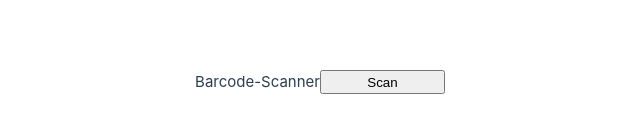
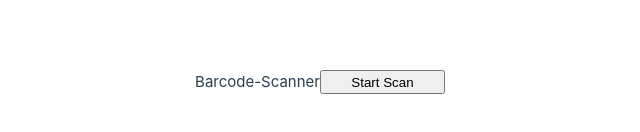
Before and after one commit to XIMajesty/barcodescanner, a Vue app: page / in a window 1280 px wide. Shown: the part 318-450 px from the top of the page, without its empty margins (320-960 px from the left). Built offline with nearby package versions, Linux system fonts and the light colour scheme; the HTML template or start-up script is replaced by a standard one.

Commit message:
BaseTest

```diff
--- a/src/App.vue
+++ b/src/App.vue
@@ -1,6 +1,6 @@
 <template>
   <header>Barcode-Scanner</header>
-  <button @click="toggleKamera">Scan</button>
+  <button @click="toggleKamera">Start Scan</button>
   <p v-if="successTest">  Gescannt</p>
   <StreamBarcodeReader
     @decode="onDecode"
@@ -25,7 +25,7 @@ export default {
   methods: {
     onDecode(text) {
       console.log(`Decode text from QR code is ${text}`)
-      decodedText = text
+      this.decodedText = text
     },
     onLoaded() {
       console.log(`Ready to start scanning barcodes`)
```
